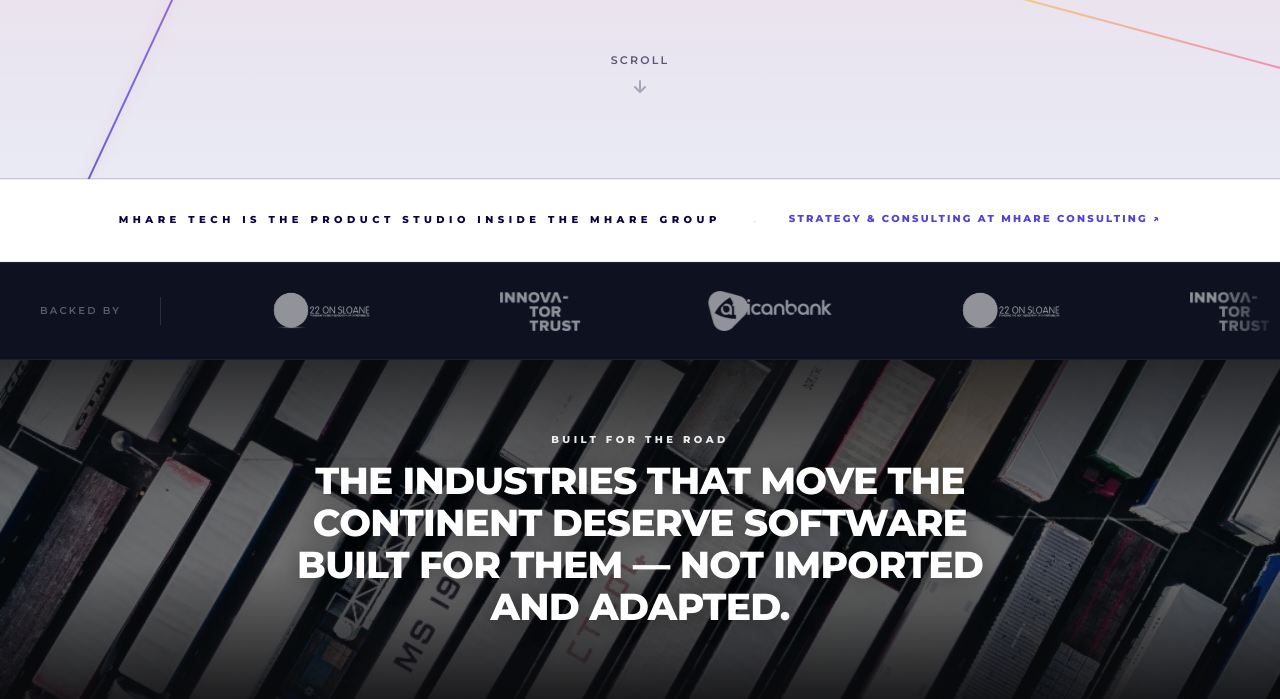
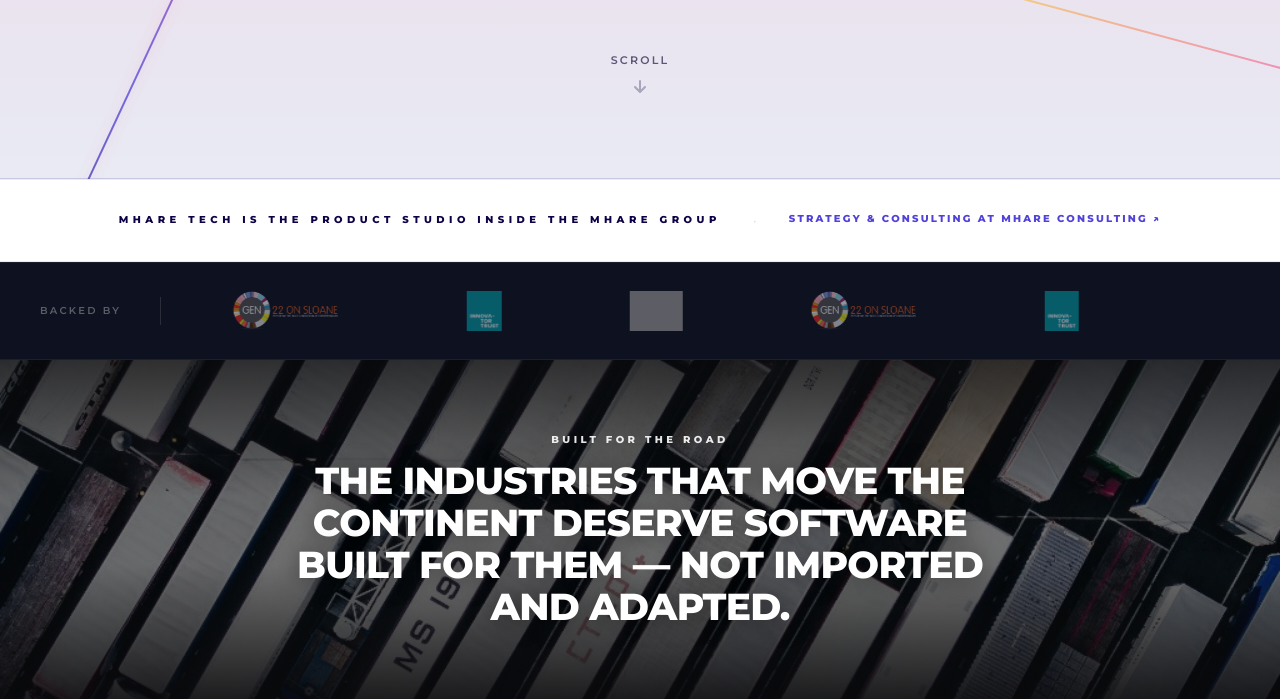
Before and after one commit to MhareConsulting/mharetech, a Django app: template templates/index.html in a window 1280 px wide. Shown: the part 766-1465 px from the top of the page. Run offline with Django 4.2, Linux system fonts and the light colour scheme; the template is opened without the code that fills it, so the values that code supplies are empty; grey boxes are pictures that could not be loaded.

Commit message:
Fix partner logos: correct files + targeted CSS filter
- African Bank: switch to their SVG (new_african_bank_logo.svg), apply
  brightness(0) invert(1) only to this logo via [alt] selector
- 22 on Sloane: restore dedicated white PNG (22OnSloane-Logo-2020-white-03.png)
  — no filter needed, white-on-transparent already correct
- Innovator Trust: use Logo.png (main nav logo) — filter not applied
- Remove global filter that was causing grey halos on complex PNGs

Co-Authored-By: Claude Sonnet 4.6 <noreply@anthropic.com>

```diff
--- a/static/css/styles.css
+++ b/static/css/styles.css
@@ -2676,9 +2676,13 @@ footer::before {
 .partner-item img {
   height: 40px;
   width: auto;
-  max-width: 200px;
+  max-width: 220px;
   display: block;
   object-fit: contain;
+}
+
+/* African Bank uses a coloured SVG — invert to white for dark background */
+.partner-item img[alt="African Bank"] {
   filter: brightness(0) invert(1);
 }
 
--- a/templates/index.html
+++ b/templates/index.html
@@ -52,7 +52,7 @@
     <div class="partners-track">
       <!-- Set 1 -->
       <div class="partner-item">
-        <img src="{% static 'img/partners/african-bank.png' %}" alt="African Bank" height="34" />
+        <img src="{% static 'img/partners/african-bank.svg' %}" alt="African Bank" height="34" />
       </div>
       <div class="partner-item">
         <img src="{% static 'img/partners/22-on-sloane.png' %}" alt="22 on Sloane" height="34" />
@@ -62,7 +62,7 @@
       </div>
       <!-- Set 2 — duplicate for seamless infinite loop -->
       <div class="partner-item" aria-hidden="true">
-        <img src="{% static 'img/partners/african-bank.png' %}" alt="" height="34" />
+        <img src="{% static 'img/partners/african-bank.svg' %}" alt="" height="34" />
       </div>
       <div class="partner-item" aria-hidden="true">
         <img src="{% static 'img/partners/22-on-sloane.png' %}" alt="" height="34" />
```
Also changed, not shown: static/img/partners/22-on-sloane.png, static/img/partners/african-bank.png (deleted), static/img/partners/african-bank.svg (added), static/img/partners/innovator-trust.png.
